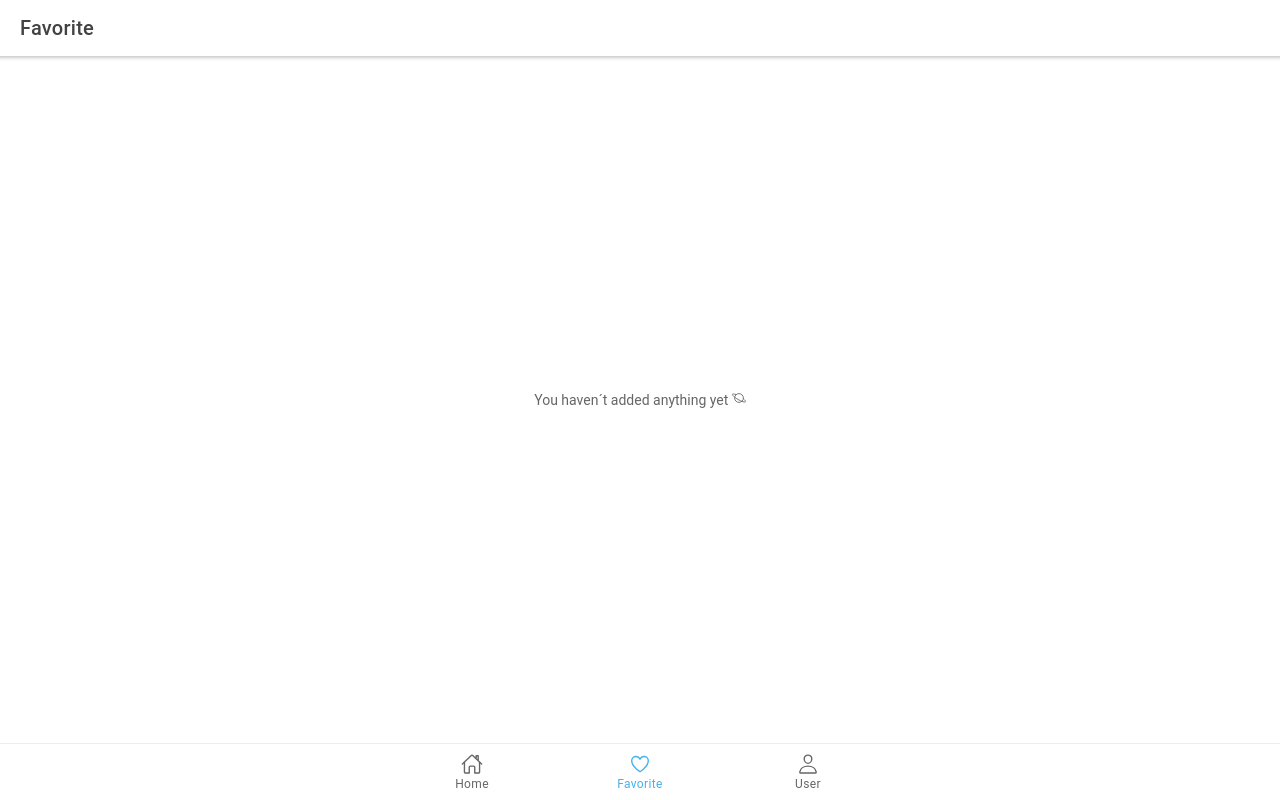
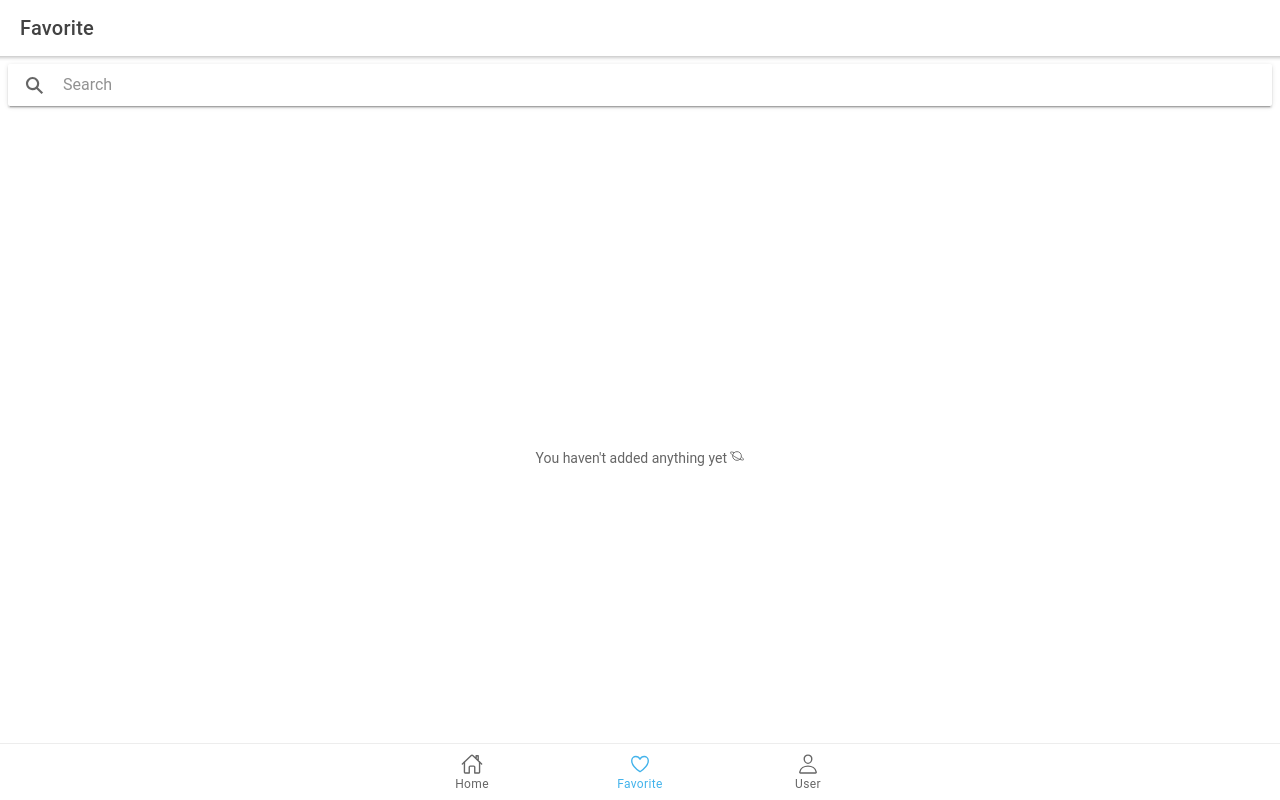
Before and after one commit to TECoding/FETEC-APP, a React (Create React App) app in the folder fetec-gda/: page /home in a window 1280 px wide. Both pictures are taken after a click on the tab "Favorite". Built offline with nearby package versions, Linux system fonts and the light colour scheme.

Commit message:
Searchbar Integration
- Added SearchBar to Home and Favorite Screens

```diff
--- a/fetec-gda/src/components/SearchBar/SearchBar.tsx
+++ b/fetec-gda/src/components/SearchBar/SearchBar.tsx
@@ -1,11 +1,15 @@
 import React from "react";
 import { IonSearchbar } from "@ionic/react";
 
-export const SearchBar: React.FC = () => {
+interface ContainerProps {
+    setSearchValue: Function;
+}
+
+export const SearchBar: React.FC<ContainerProps> = (props) => {
     return (
         <IonSearchbar
-            placeholder={""}
-            onIonChange={(e) => console.log(e.detail.value!)}
+            placeholder={"Search"}
+            onIonChange={(e) => props.setSearchValue(e.detail.value!)}
         ></IonSearchbar>
     );
 };
--- a/fetec-gda/src/pages/Favorite.css
+++ b/fetec-gda/src/pages/Favorite.css
@@ -5,3 +5,10 @@
     align-items: center;
     justify-content: center;
 }
+
+.IonNote-wrapper--NoResults {
+    width: 100%;
+    display: inline-flex;
+    align-items: center;
+    justify-content: center;
+}
--- a/fetec-gda/src/pages/Favorite.tsx
+++ b/fetec-gda/src/pages/Favorite.tsx
@@ -1,3 +1,4 @@
+import { useEffect, useState } from "react";
 import {
     IonCol,
     IonContent,
@@ -10,13 +11,28 @@ import {
     IonTitle,
     IonToolbar,
 } from "@ionic/react";
-import { planetOutline } from "ionicons/icons";
+import { planetOutline, searchCircleOutline } from "ionicons/icons";
+
 import ElementCard from "../components/ElementCard";
+import { SearchBar } from "../components/SearchBar/SearchBar";
+import { getBrandsByName } from "../selectors/getBrandsByName";
 import brands from "../data/brands";
 import "./Favorite.css";
 
 const Favorite: React.FC = () => {
     const favorites = brands.filter((brand) => brand.favorite === true);
+
+    const [searchValue, setSearchValue] = useState("");
+    const [favsArr, setFavsArr] = useState(favorites);
+
+    useEffect(() => {
+        if (searchValue === "") {
+            setFavsArr(favorites);
+        } else {
+            setFavsArr(getBrandsByName(searchValue, favorites));
+        }
+    }, [searchValue]);
+
     return (
         <IonPage>
             <IonHeader>
@@ -30,10 +46,11 @@ const Favorite: React.FC = () => {
                         <IonTitle size="large">Favorite</IonTitle>
                     </IonToolbar>
                 </IonHeader>
-                {favorites.length !== 0 ? (
+                <SearchBar setSearchValue={setSearchValue} />
+                {favsArr.length > 0 ? (
                     <IonGrid>
                         <IonRow>
-                            {favorites.map((brand) => (
+                            {favsArr.map((brand) => (
                                 <IonCol
                                     key={brand.id}
                                     className="ion-no-padding"
@@ -50,11 +67,17 @@ const Favorite: React.FC = () => {
                             ))}
                         </IonRow>
                     </IonGrid>
-                ) : (
+                ) : searchValue.length === 0 ? (
                     <div className="IonNote-wrapper">
                         <IonNote>
-                            You haven´t added anything yet{" "}
+                            You haven't added anything yet{" "}
                             <IonIcon icon={planetOutline} />
+                        </IonNote>
+                    </div>
+                ) : (
+                    <div className="IonNote-wrapper--NoResults">
+                        <IonNote>
+                            No Results <IonIcon icon={searchCircleOutline} />
                         </IonNote>
                     </div>
                 )}
--- a/fetec-gda/src/pages/Home.tsx
+++ b/fetec-gda/src/pages/Home.tsx
@@ -1,18 +1,36 @@
+import { useEffect, useState } from "react";
 import {
     IonCol,
     IonContent,
     IonGrid,
     IonHeader,
+    IonIcon,
+    IonNote,
     IonPage,
     IonRow,
     IonTitle,
     IonToolbar,
 } from "@ionic/react";
+import { searchCircleOutline } from "ionicons/icons";
+
 import ElementCard from "../components/ElementCard";
+import { SearchBar } from "../components/SearchBar/SearchBar";
+import brands from "../data/brands";
+import { getBrandsByName } from "../selectors/getBrandsByName";
 import "./Home.css";
-import brands from "../data/brands";
 
 const Home: React.FC = () => {
+    const [searchValue, setSearchValue] = useState("");
+    const [brandsArr, setBrandsArr] = useState(brands);
+
+    useEffect(() => {
+        if (searchValue === "") {
+            setBrandsArr(brands);
+        } else {
+            setBrandsArr(getBrandsByName(searchValue));
+        }
+    }, [searchValue]);
+
     return (
         <IonPage>
             <IonHeader>
@@ -26,8 +44,10 @@ const Home: React.FC = () => {
                         <IonTitle size="large">Home</IonTitle>
                     </IonToolbar>
                 </IonHeader>
+                <SearchBar setSearchValue={setSearchValue} />
                 <IonGrid>
-                    {brands.map((brand) => (
+                    {brandsArr.length > 0 ? (
+                        brandsArr.map((brand) => (
                             <IonRow key={brand.id}>
                                 <IonCol>
                                     <ElementCard
@@ -40,7 +60,15 @@ const Home: React.FC = () => {
                                     />
                                 </IonCol>
                             </IonRow>
-                    ))}
+                        ))
+                    ) : (
+                        <div className="IonNote-wrapper">
+                            <IonNote>
+                                No Results{" "}
+                                <IonIcon icon={searchCircleOutline} />
+                            </IonNote>
+                        </div>
+                    )}
                 </IonGrid>
                 {/* <CardsGrid cards={brands}/> */}
             </IonContent>
--- /dev/null
+++ b/fetec-gda/src/selectors/getBrandsByName.ts
@@ -0,0 +1,10 @@
+import brands from "../data/brands";
+
+// Function to filter the brands by name
+export const getBrandsByName = (name = "", array = brands) => {
+    if (name.length === 0) {
+        return [];
+    }
+    name = name.toLowerCase();
+    return array.filter((brand) => brand.name.toLowerCase().includes(name));
+};
```
Lines whose indentation alone changed are shown as unchanged.
